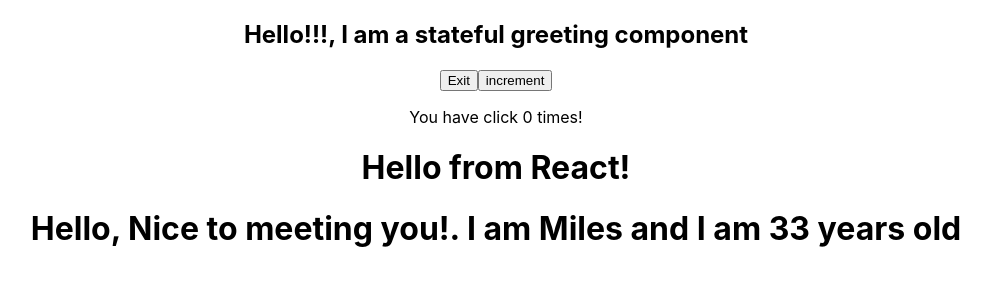
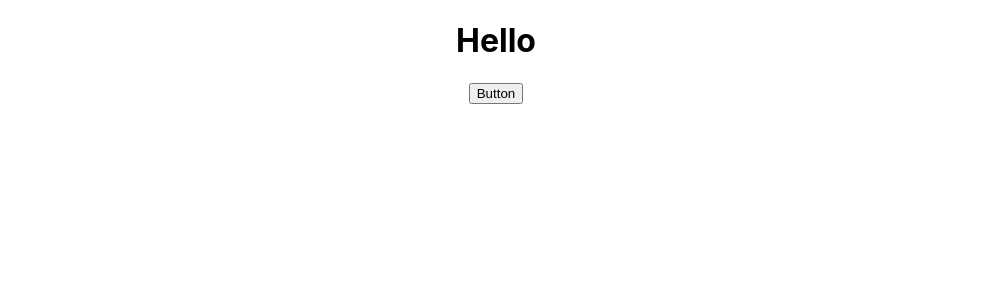
Before and after one commit to 2ndborn/react-lesson, a React (Create React App) app in the folder my-app/: page / in a window 1280 px wide. Shown: the top 300 px of the page, without its empty margins (144-1135 px from the left). Built offline with nearby package versions, Linux system fonts and the light colour scheme.

Commit message:
Event Binding

```diff
--- a/my-app/src/App.js
+++ b/my-app/src/App.js
@@ -1,4 +1,5 @@
 import './App.css';
+import EventBinding from './components/EventBinding';
 import FunctionalGreeting from './components/FunctionalGreeting';
 import FunctionalGreetingWithProps from './components/FunctionalGreetingWithProps';
 import StatefulGreeting from './components/StatefulGreeting';
@@ -6,13 +7,7 @@ import StatefulGreeting from './components/StatefulGreeting';
 function App() {
   return (
     <div className="App">
-      <StatefulGreeting greeting="I am a stateful greeting component"/>
-      <FunctionalGreeting />
-      <FunctionalGreetingWithProps
-       greeting="Nice to meeting you!"
-       name="Miles"
-       age="33"
-       />
+      <EventBinding />
     </div>
   );
 }
--- /dev/null
+++ b/my-app/src/components/EventBinding.js
@@ -0,0 +1,29 @@
+import React, { Component } from 'react'
+
+export class EventBinding extends Component {
+    constructor(props) {
+      super(props)
+
+      this.state = {
+         introduction: "Hello",
+         buttonText: "Exit",
+      }
+    }
+
+    handleClick = () => {
+        this.setState((prevState) => ({
+            introduction: prevState.introduction === "Hello" ? "Goodbye" : "Hello",
+        }))
+    }
+
+  render() {
+    return (
+      <div>
+        <h1>{this.state.introduction}</h1>
+        <button onClick={() => this.handleClick()}>Button</button>
+      </div>
+    )
+  }
+}
+
+export default EventBinding
```
